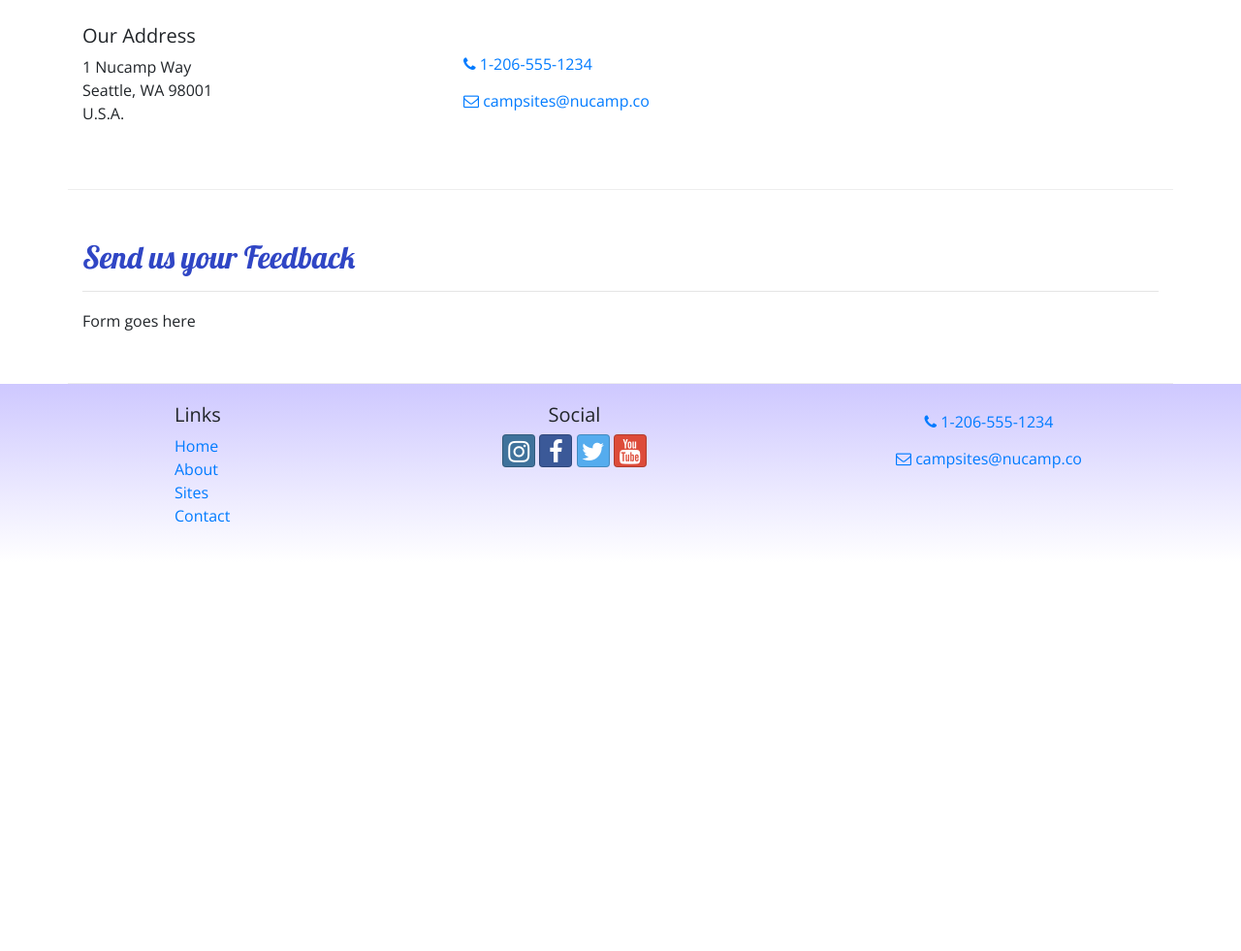
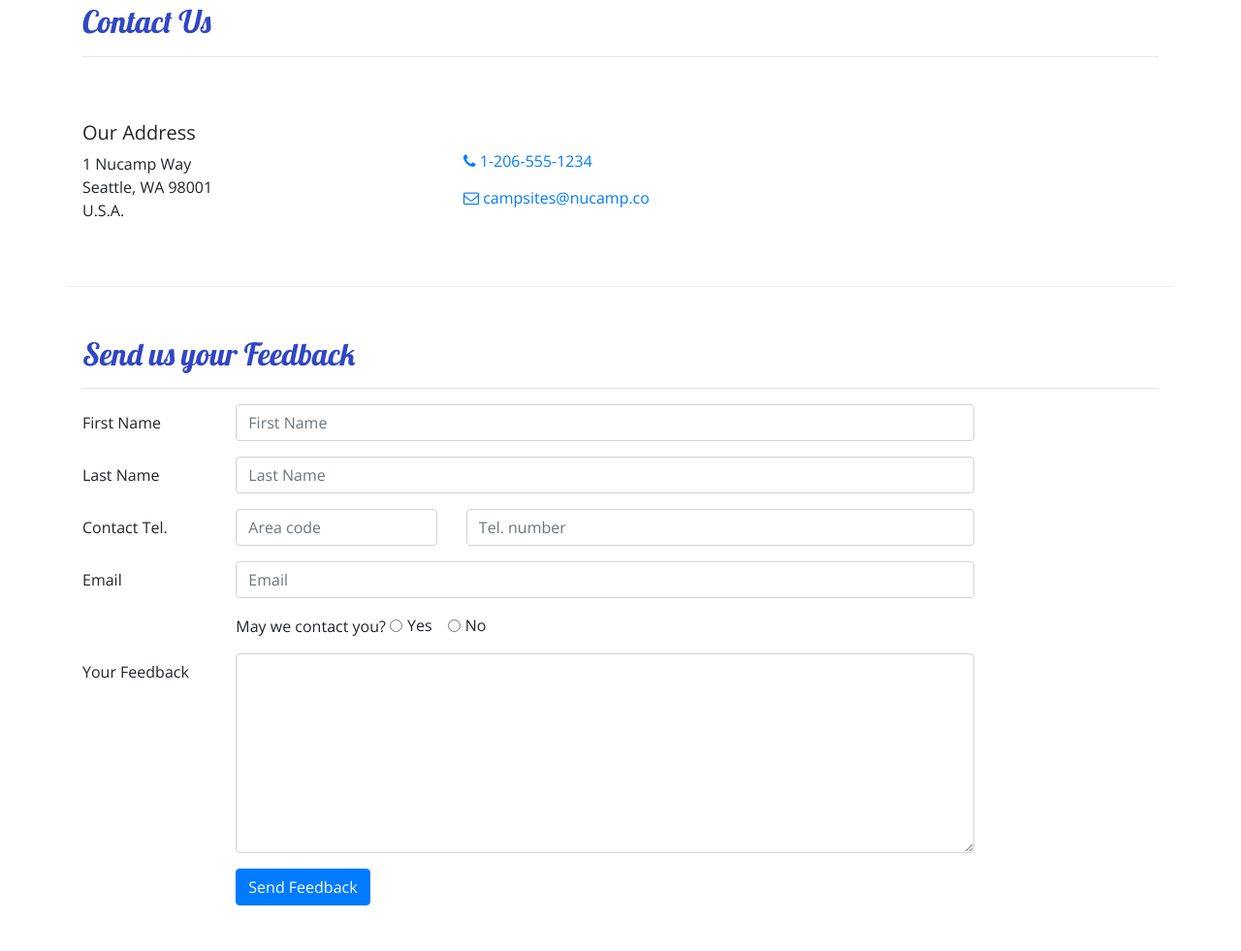
Before and after one commit to NuNikeE/Nucamp, a website: page contactus.html in a window 1280 px wide. Shown: the part 379-1360 px from the top of the page at 97% size. Before the commit the page ends 959 px from the top, so only its background shows below. Drawn offline with nearby package versions, Linux system fonts and the light colour scheme.

Commit message:
Images and Media

```diff
--- a/contactus.html
+++ b/contactus.html
@@ -22,6 +22,9 @@
 
     <header class="jumbotron jumbotron-fluid">
         <div class="container">
+            <div class="col-4 col-sm-3 col-md-2 align-self-center">
+                <img src="img/logo.png" class="img-fluid" />
+            </div>
             <div class="row">
                 <div class="col">
                     <h1>NuCamp</h1>
@@ -80,7 +83,59 @@
                 <hr />
             </div>
             <div class="col-md-10">
-                Form goes here
+                <form>
+                    <div class="form-group row">
+                        <label for="firstName" class="col-md-2 col-form-label">First Name</label>
+                        <div class="col-md-10">
+                            <input type="text" class="form-control" id="firstName" name="firstName" placeholder="First Name" />
+                        </div>
+                    </div>
+                    <div class="form-group row">
+                        <label for="lastName" class="col-md-2 col-form-label">Last Name</label>
+                        <div class="col-md-10">
+                            <input type="text" class="form-control" id="lastName" name="lastName" placeholder="Last Name" />
+                        </div>
+                    </div>
+                    <div class="form-group row">
+                        <label for="areaCode" class="col-md-2 col-form-label">Contact Tel.</label>
+                        <div class="col-5 col-md-3">
+                            <input type="tel" class="form-control" id="areaCode" name="areaCode" placeholder="Area code" />
+                        </div>
+                        <div class="col-7">
+                            <input type="tel" class="form-control" name="telNum" placeholder="Tel. number" />
+                        </div>
+                    </div>
+                    <div class="form-group row">
+                        <label for="email" class="col-md-2 col-form-label">Email</label>
+                        <div class="col-md-10">
+                            <input type="email" class="form-control" id="email" name="email" placeholder="Email" />
+                        </div>
+                    </div>
+                    <div class="form-group row">
+                        <div class="col offset-md-2">
+                            May we contact you?
+                            <div class="form-check form-check-inline">
+                                <input type="radio" class="form-check-input" id="contactYes" name="contactRadios" value="yes" />
+                                <label for="contactYes" class="form-check-label">Yes</label>
+                            </div>
+                            <div class="form-check form-check-inline">
+                                <input type="radio" class="form-check-input" id="contactNo" name="contactRadios" value="no" />
+                                <label for="contactNo" class="form-check-label">No</label>
+                            </div>
+                        </div>
+                    </div>
+                    <div class="form-group row">
+                        <label for="feedback" class="col-md-2 col-form-label">Your Feedback</label>
+                        <div class="col-md-10">
+                            <textarea class="form-control" id="feedback" name="feedback" rows="8"></textarea>
+                        </div>
+                    </div>
+                    <div class="form-group row">
+                        <div class="offset-md-2 col-md-10">
+                            <button type="submit" class="btn btn-primary">Send Feedback</button>
+                        </div>
+                    </div>
+                </form>
             </div>
        </div>
 
```
Also changed, not shown: aboutus.html (+21 -5 lines), index.html (+16 -9 lines), img/bootstrap-thumb.png (added), img/breadcrumb-trail-thumb.jpg (added), img/breadcrumb-trail.jpg (added), img/chrome-river-thumb.jpg (added), img/chrome-river.jpg (added), img/logo.png (added), img/react-lake-thumb.jpg (added), img/react-lake.jpg (added).
